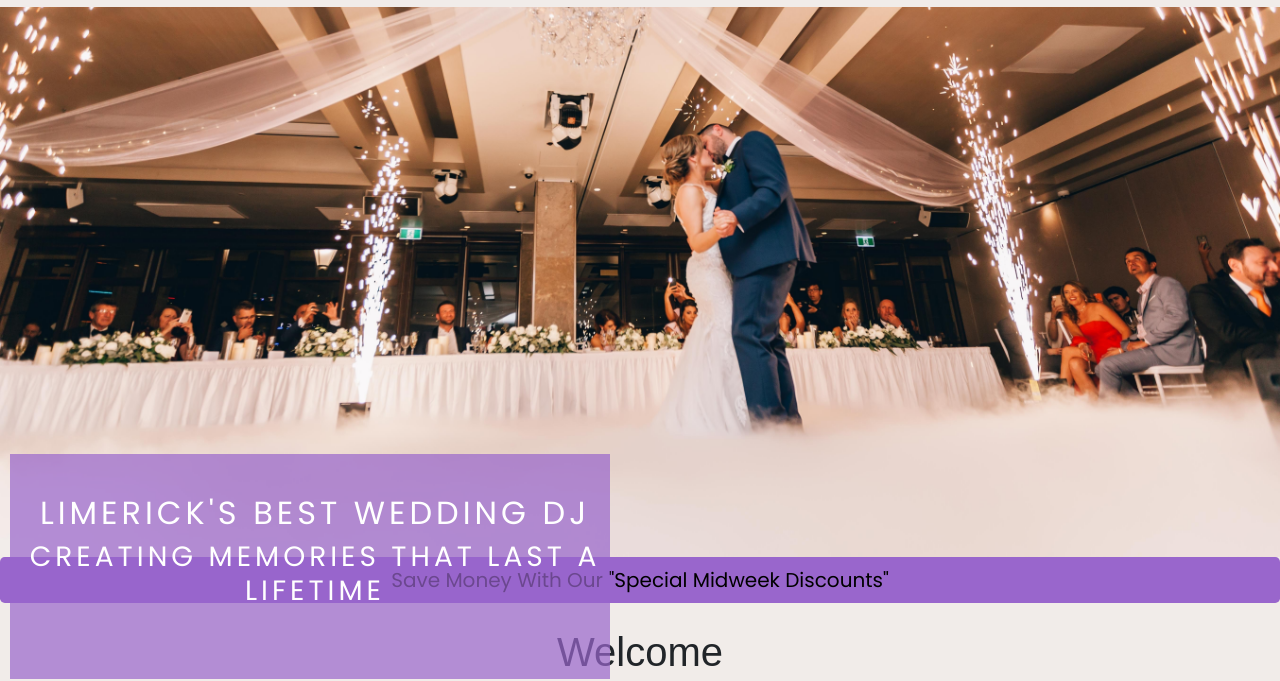
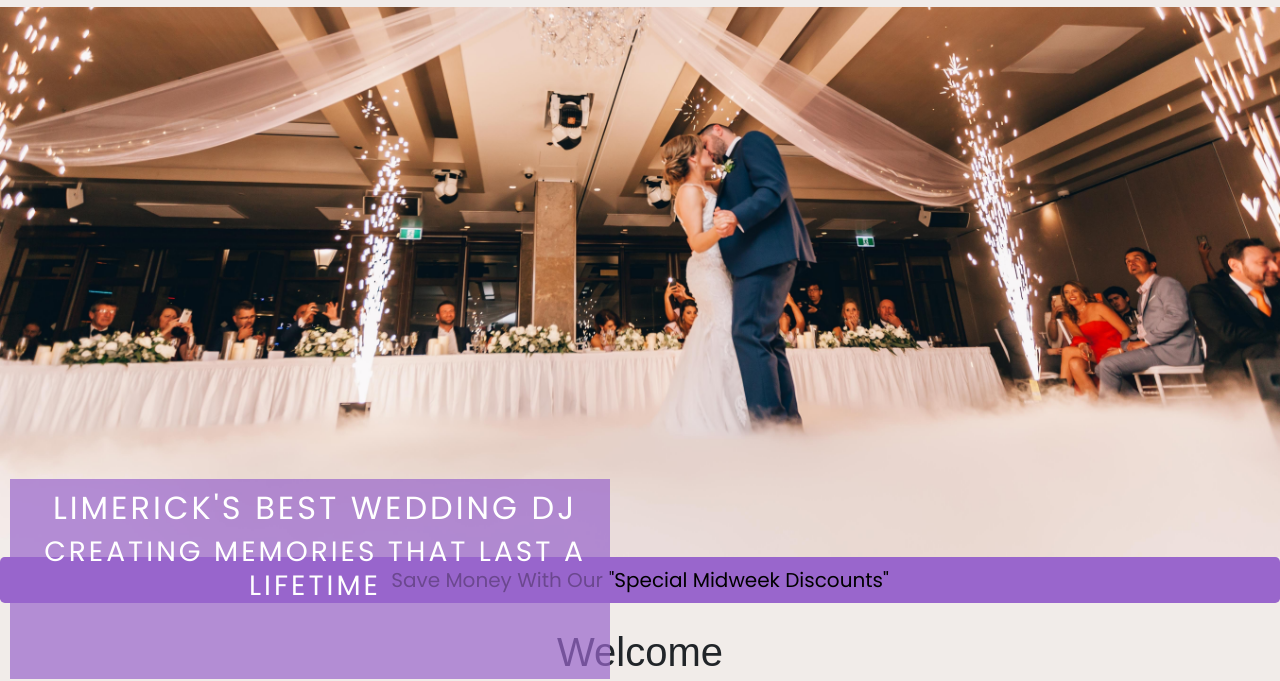
Before and after one commit to Code-Institute-Submissions/MILESTONE_PROJECT_1-8, a plain HTML site: page index.html in a window 1280 px wide. Shown: the part 111-792 px from the top of the page. Drawn offline with nearby package versions, Linux system fonts and the light colour scheme; some icons are missing; a web font is replaced by a local one.

Commit message:
text on image

```diff
--- a/assets/css/style.css
+++ b/assets/css/style.css
@@ -101,10 +101,10 @@ h3 {
   font-family: 'Poppins', sans-serif;
   font-size: 100%;
   text-transform: uppercase;
-  letter-spacing: 4px;
+  letter-spacing: 3px;
   width: 600px;
-  height: 225px;
-  padding-top: 40px;
+  height: 200px;
+  padding-top: 10px;
   padding-left: 10px;
   background-color: rgba(153, 102, 204, .7);
   bottom: 10px;
```
